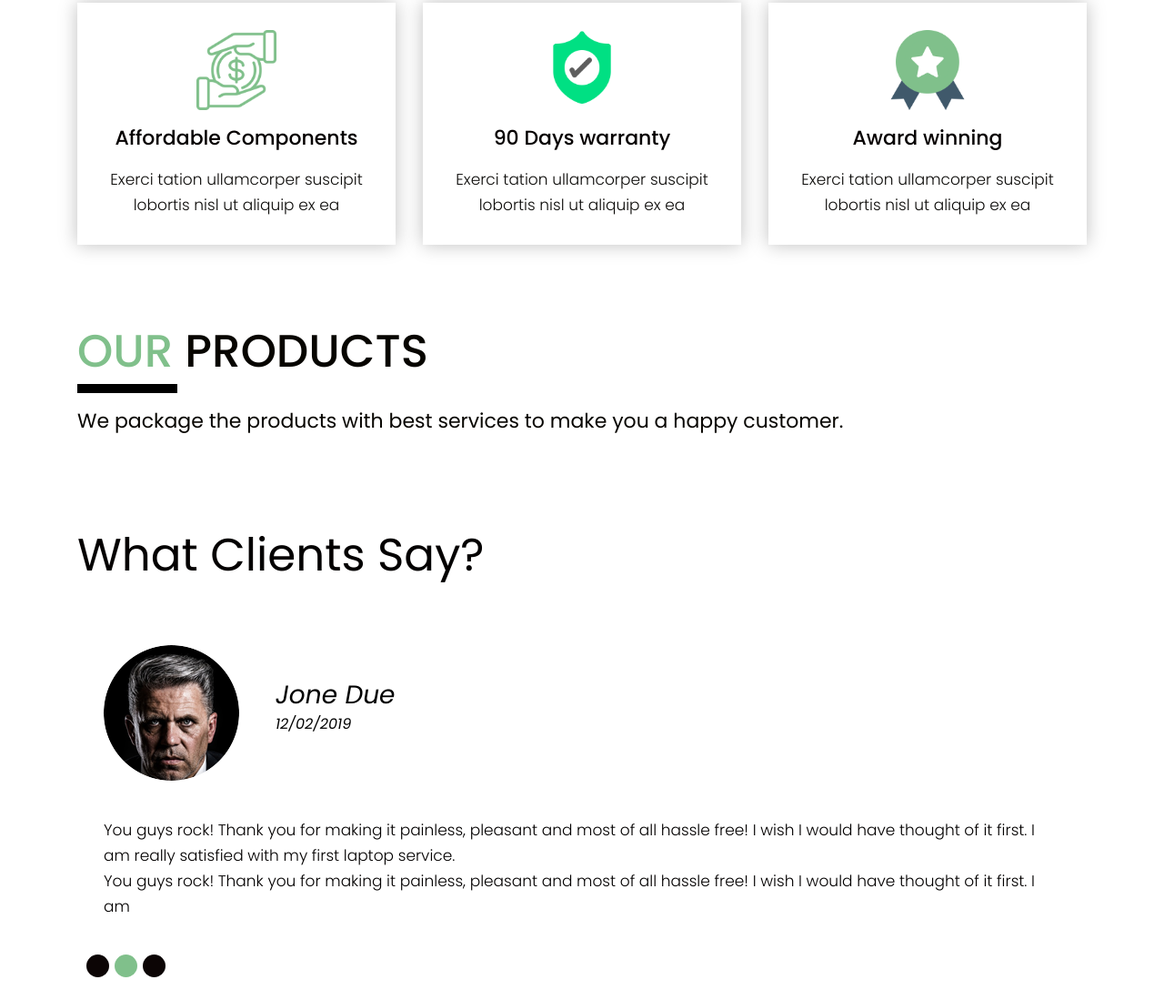
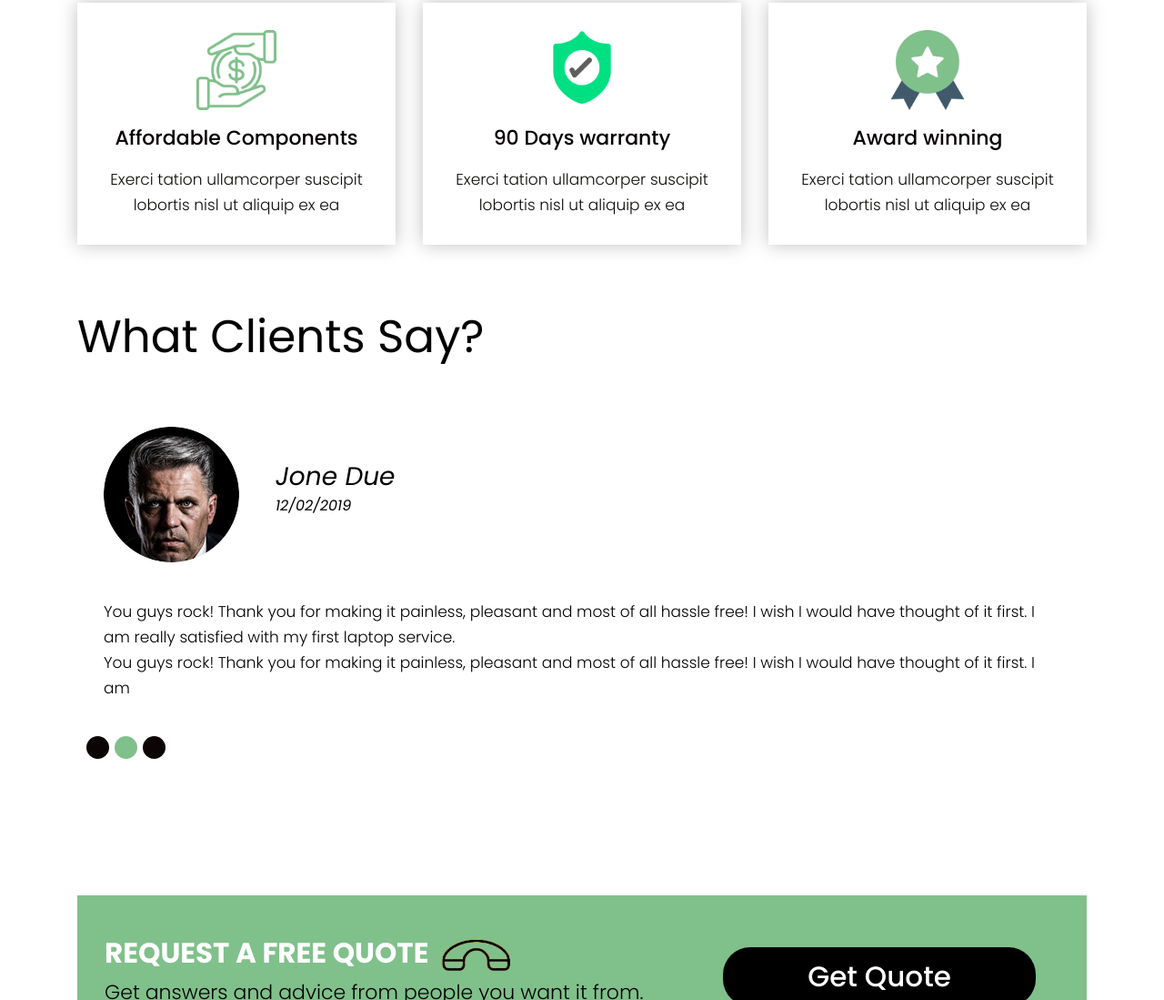
Before and after one commit to BhaveshMihani/TechTitans, a plain HTML site: page index.html in a window 1280 px wide. Shown: the part 1818-2917 px from the top of the page at 91% size. Drawn offline with nearby package versions, Linux system fonts and the light colour scheme.

Commit message:
mistake with home page resolved

```diff
--- a/index.html
+++ b/index.html
@@ -87,7 +87,6 @@
    <!-- end header -->
    <section class="slider_section">
       <div id="main_slider" class="carousel slide banner-main" data-ride="carousel">
-
          <div class="carousel-inner" id="banner">
             <div class="carousel-item active">
                <img class="first-slide" src="images/pc_layout.png" alt="First slide">
@@ -253,20 +252,6 @@
       </div>
    </div>
    <!-- end service -->
-
-   <!-- Product Carousel -->
-   <div class="product">
-      <div class="container">
-         <div class="row">
-            <div class="col-md-12">
-               <div class="title">
-                  <h2>our <strong class="black">products</strong></h2>
-                  <span>We package the products with best services to make you a happy customer.</span>
-               </div>
-            </div>
-         </div>
-      </div>
-   </div>
    <div class="Clients_bg_white">
       <div class="container">
          <div class="row">
```
